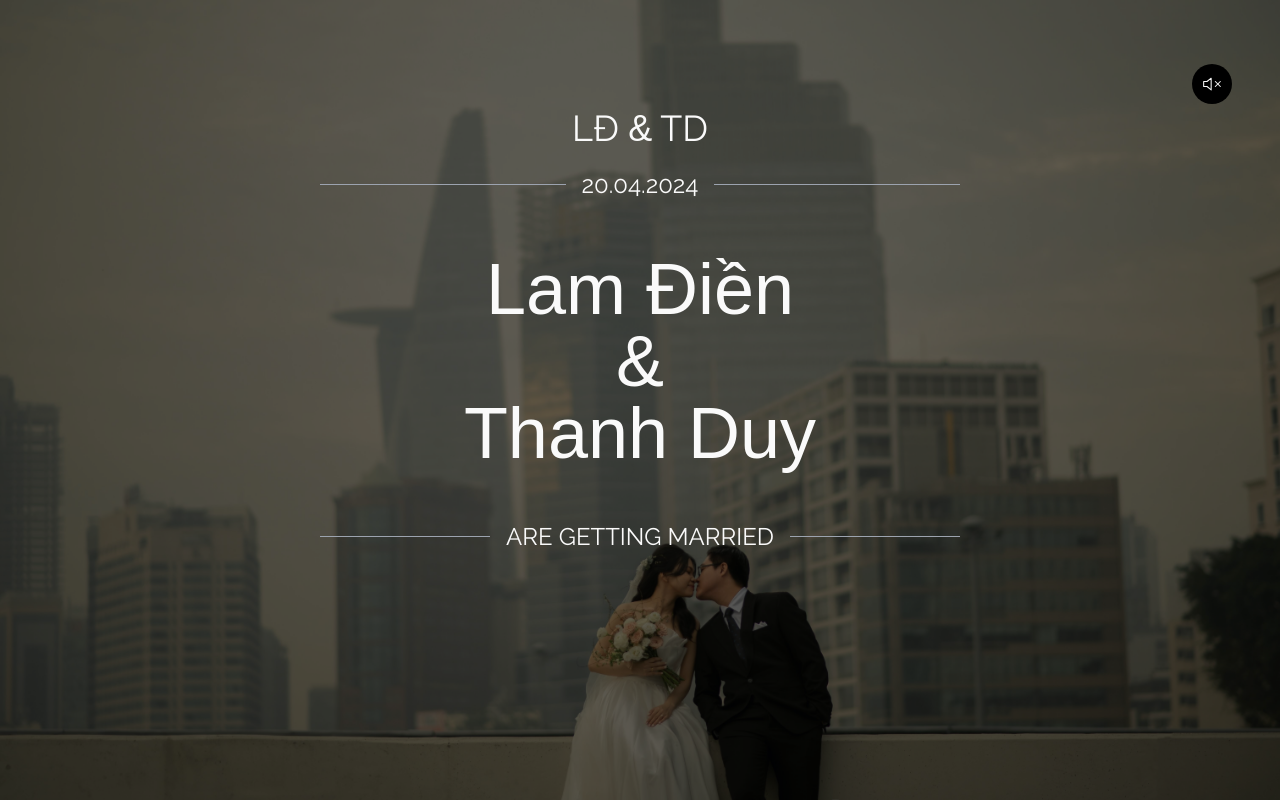
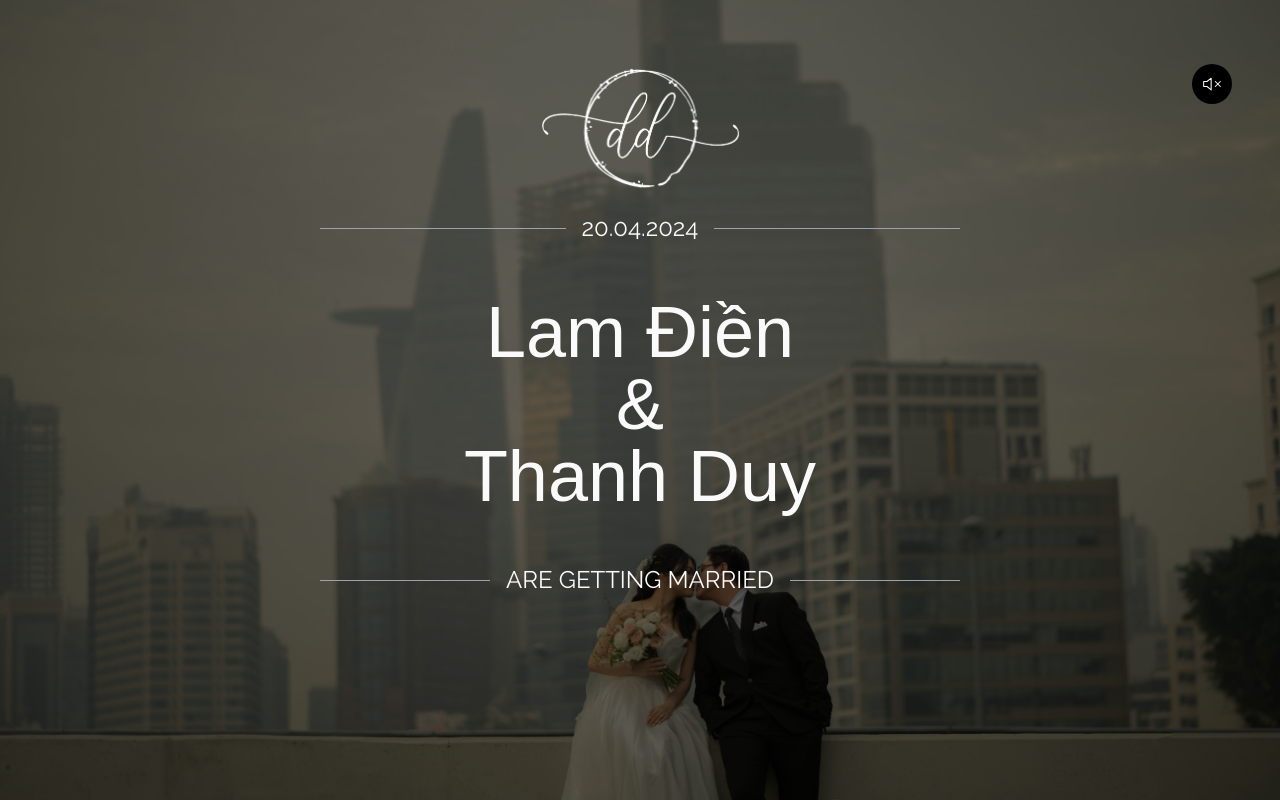
Before and after one commit to dtran2108/wedding, a Next.js app: page / in a window 1280 px wide. Shown: the top 800 px of the page. Built offline with nearby package versions, Linux system fonts and the light colour scheme; a web font is replaced by a local one.

Commit message:
Add logo at the top

```diff
--- a/app/page.tsx
+++ b/app/page.tsx
@@ -27,13 +27,19 @@ export default function Home() {
       >
         <div className='absolute w-full h-[100vh] top-0 left-0 bg-black/60 z-10'></div>
         <div className='my-auto text-center w-9/12 md:w-6/12 relative z-20' style={{top: -60}}>
-          <h1 className='text-4xl'>
-            LĐ <span className={allura.className}>&</span> TD
-          </h1>
+          <div
+              className='h-[128px] aspect-square rounded-full relative w-full'
+              style={{
+                backgroundImage: "url('/images/logo_white.png')",
+                backgroundSize: 'contain',
+                backgroundPosition: 'center',
+                backgroundRepeat: 'no-repeat'
+              }}
+          ></div>
           <Divider>
             <span className='text-md md:text-2xl'>20.04.2024</span>
           </Divider>
-          <h1 className={cn(allura.className, 'text-6xl md:text-7xl my-8')}>
+          <h1 className={cn(allura.className, 'text-6xl md:text-7xl my md:my-8')}>
             Lam Điền
             <br />&
             <br />Thanh Duy
```
Also changed, not shown: public/images/logo_white.png (added).
